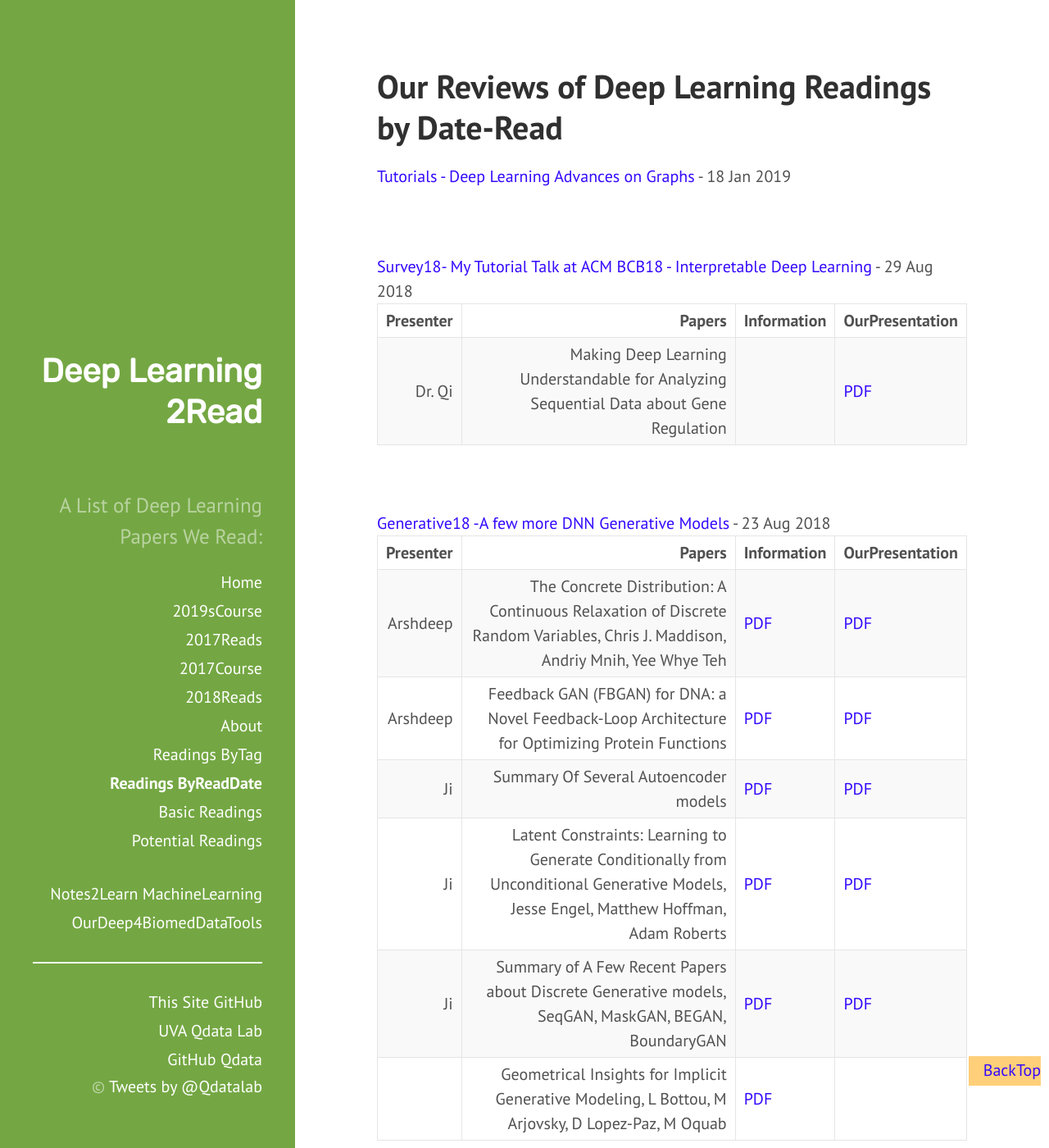
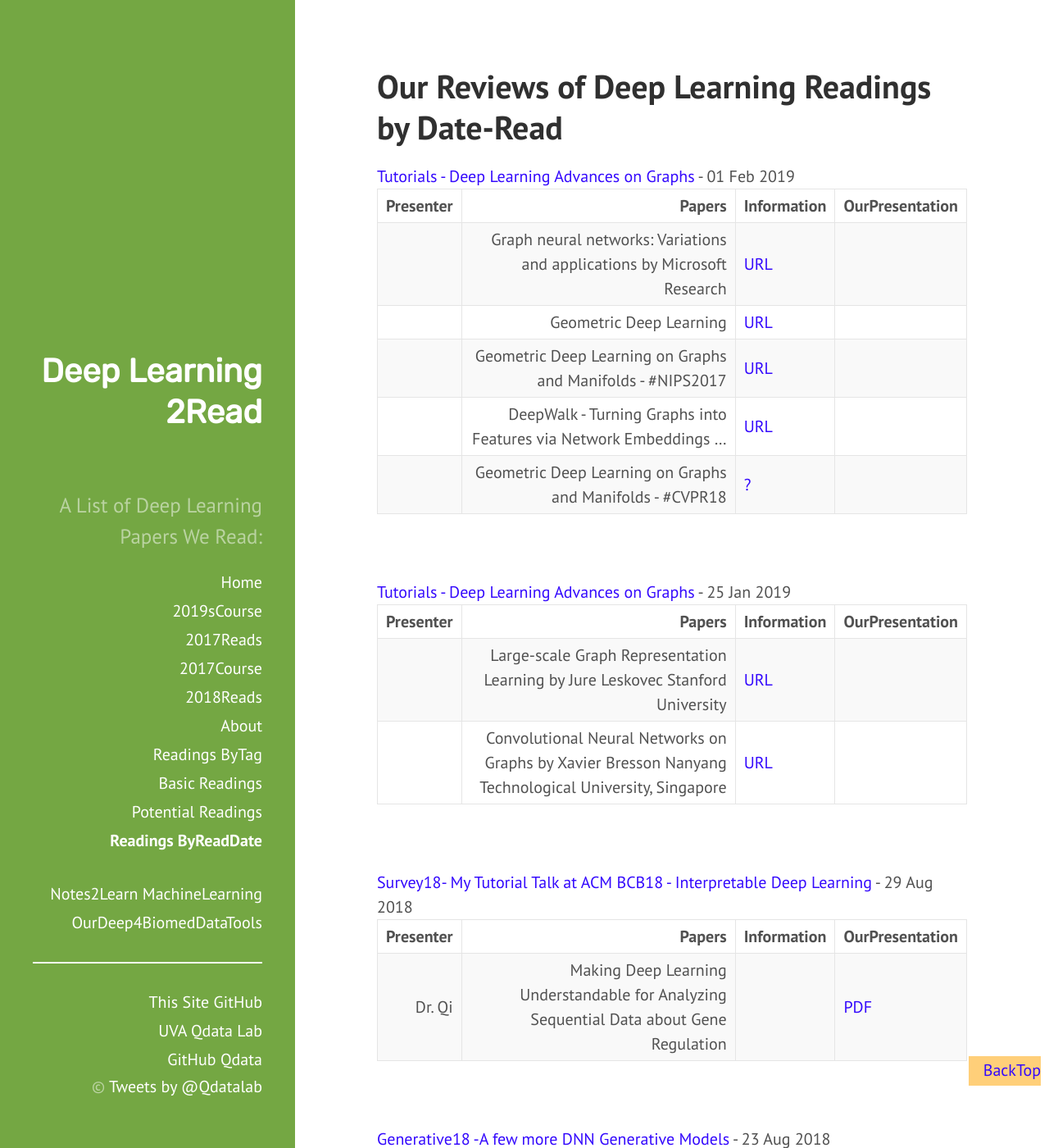
Before and after one commit to QData/deep2Read, a Jekyll site: the page built from bReadingsIndexByDate.md, in a window 1280 px wide and 1400 px high. Shown: the whole window at 82% size. Built offline with Jekyll 4.4.1, drawn with Linux system fonts in a browser that asks for light colours.

Commit message:
check in lesson2 videos

```diff
--- /dev/null
+++ b/_posts/2019-01-25-Tutorials.md
@@ -0,0 +1,13 @@
+---
+layout: post
+title: Tutorials - Deep Learning Advances on Graphs
+desc: 2019-W1
+categories: 2019sCourse
+tags:
+- 0Survey
+---
+
+| Presenter | Papers | Information| OurPresentation |
+| -----: | ----------: | :----- | :----- |
+|  |    Large-scale Graph Representation Learning  by Jure Leskovec Stanford University  |  [URL](http://www.ipam.ucla.edu/abstract/?tid=14555&pcode=DLT2018) | |
+|  | Convolutional Neural Networks on Graphs by Xavier Bresson Nanyang Technological University, Singapore   |  [URL](http://www.ipam.ucla.edu/abstract/?tid=14506&pcode=DLT2018) | |
--- /dev/null
+++ b/_posts/2019-02-01-Tutorials.md
@@ -0,0 +1,16 @@
+---
+layout: post
+title: Tutorials - Deep Learning Advances on Graphs
+desc: 2019-W2
+categories: 2019sCourse
+tags:
+- 0Survey
+---
+
+| Presenter | Papers | Information| OurPresentation |
+| -----: | ----------: | :----- | :----- |
+|  |  Graph neural networks: Variations and applications   by Microsoft Research  |  [URL](https://www.youtube.com/watch?v=cWIeTMklzNg) | |
+|  |  Geometric Deep Learning  |  [URL](https://www.youtube.com/watch?v=D3fnGG7cdjY) | |
+|  |  Geometric Deep Learning on Graphs and Manifolds - #NIPS2017  |  [URL](https://www.youtube.com/watch?v=LvmjbXZyoP0) | |
+|  |  DeepWalk - Turning Graphs into Features via Network Embeddings ...  |  [URL](https://www.youtube.com/watch?v=aZNtHJwfIVg) | |
+|  |  Geometric Deep Learning on Graphs and Manifolds - #CVPR18  |  [?]() | |
```
Also changed, not shown: _posts/2019-01-18-Tutorials.md (deleted, +0 -8 lines), bReadingsIndexByDate.md (+1 -1 lines).
